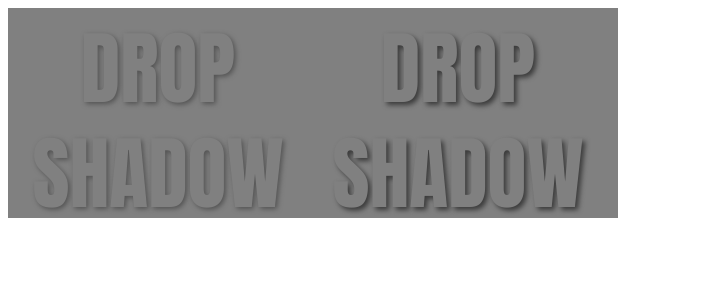
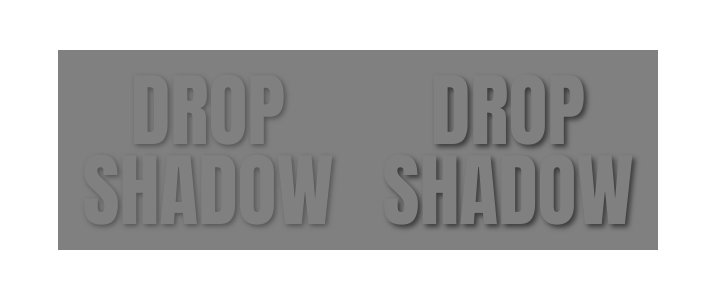
Before and after one commit to topmailtv/SK-training, a plain HTML site: page Homeworks/Homework2/Task5/index.html in a window 1280 px wide. Shown: the whole page, without its empty margins (0-713 px from the left). Drawn offline with Linux system fonts and the light colour scheme.

Commit message:
update homevorks2-Task5

```diff
--- a/Homeworks/Homework2/Task5/css/style.css
+++ b/Homeworks/Homework2/Task5/css/style.css
@@ -1,48 +1,57 @@
+*{
+    padding: 0px;
+}
 .board{
-    width:610px;
-    height: 210px;
-    background-color: grey;
+    width:600px;
+    height: 200px;
+    background-color: rgb(128, 128, 128);
     display:flex ;
     flex-direction: row;
     flex-wrap: wrap;
-    justify-content: flex-start;
+    margin: 50px;
+    position: relative;
 }
 .board__text{
     background-color: grey;
-    /* font-family: 'Courier New', Courier, monospace; */
     font-family: 'Anton', sans-serif;
     color: grey;
-    /* padding: 2px; */
 }
 #drop_left_top{
     width: 300px;
-    height: 90px;
+    height: 100px;
     font-size: 5em;
     text-align: center;
     text-transform: uppercase;
     text-shadow: 2px 2px 5px rgb(83, 83, 83);
+    z-index: 1;
 }
 #drop_right_top{
     width: 300px;
-    height: 90px;
+    height: 100px;
     font-size: 5em;
     text-align: center;
     text-transform: uppercase;
     text-shadow: 3px 3px 5px rgb(59, 59, 59);
+    z-index: 2;
 }
 #drop_left_bottom{
     width: 300px;
-    height: 90px;
+    height: 100px;
     font-size: 5em;
     text-align: center;
     text-transform: uppercase;
     text-shadow: 2px 2px 5px rgb(83, 83, 83);
+    position: absolute;
+    top: 40%;
 }
 #drop_right_bottom{
     width: 300px;
-    height: 90px;
+    height: 100px;
     font-size: 5em;
     text-align: center;
     text-transform: uppercase;
     text-shadow: 3px 3px 5px rgb(59, 59, 59);
+    position: absolute;
+    top: 40%;
+    left: 50%;
 }
--- a/Homeworks/Homework2/Task5/index.html
+++ b/Homeworks/Homework2/Task5/index.html
@@ -8,18 +8,19 @@
     <title>Homework2 | Task5</title>
     <link rel="preconnect" href="https://fonts.gstatic.com">
     <link rel="preconnect" href="https://fonts.gstatic.com">
-<link href="https://fonts.googleapis.com/css2?family=Anton&display=swap" rel="stylesheet">
+    <link href="https://fonts.googleapis.com/css2?family=Anton&display=swap" rel="stylesheet">
     <link rel="stylesheet" href="css/style.css">
 </head>
 
 <body>
     <main>
         <div class="board">
-            <div class="board__text" id="drop_left_top">Drop</div>
-            <div class="board__text" id="drop_right_top">Drop</div>
-           <div class="board__text" id="drop_left_bottom">shadow</div>
-           <div class="board__text" id="drop_right_bottom">shadow</div>
+            <div class="board__text" id="drop_left_top"><span>Drop</span> </div>
+            <div class="board__text" id="drop_right_top"><span>Drop</span></div>
+            <div class="board__text" id="drop_left_bottom"><span>shadow</span></div>
+            <div class="board__text" id="drop_right_bottom"><span>shadow</span></div>
         </div>
+
     </main>
 </body>
 
```
